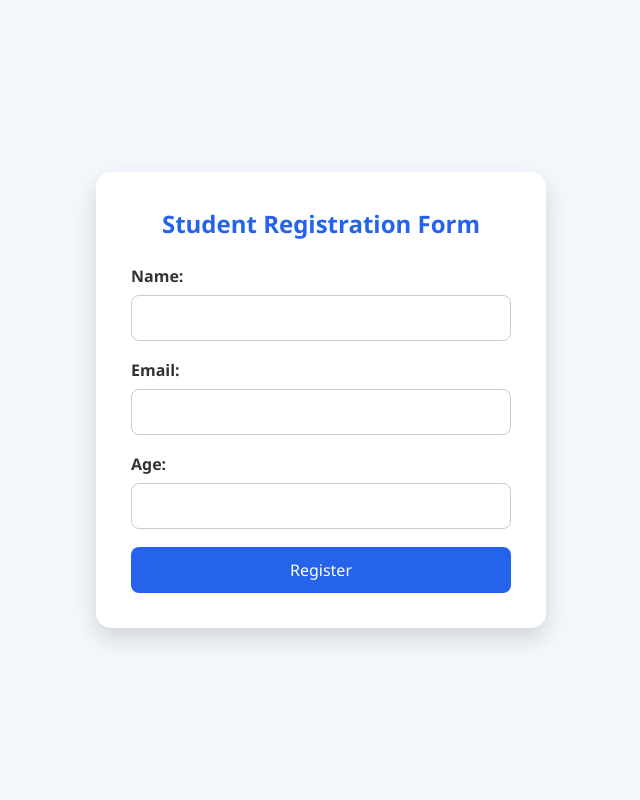
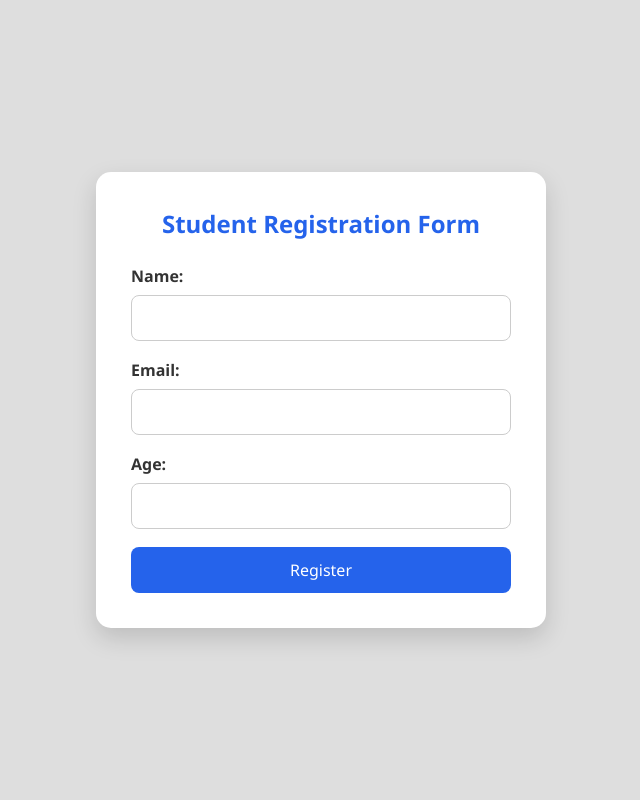
Before and after one commit to Navina434/django-student-form, a Django app: page /form/ in a window 1280 px wide. Shown: the whole page, without its empty margins (319-959 px from the left). Run offline with Django 5.2, Linux system fonts and the light colour scheme.

Commit message:
Initial commit

```diff
--- a/students/templates/student_form.html
+++ b/students/templates/student_form.html
@@ -14,7 +14,7 @@
         }
 
         body{
-            background:#f4f7fc;
+            background:#dedede;
             display:flex;
             justify-content:center;
             align-items:center;
```
